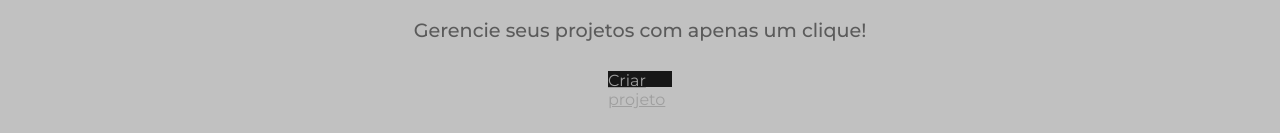
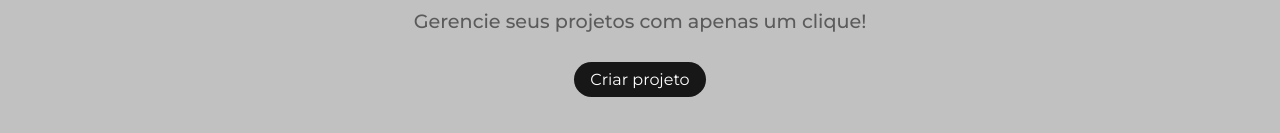
Before and after one commit to GSBarros17/pagina-react, a JavaScript app: page / in a window 1280 px wide. Shown: the part 344-477 px from the top of the page. Built offline with nearby package versions, Linux system fonts and the light colour scheme; grey boxes are pictures that could not be loaded; the HTML template or start-up script is replaced by a standard one.

Commit message:
estilizando o componente do botão

```diff
--- a/src/components/layout/LinkButton.module.css
+++ b/src/components/layout/LinkButton.module.css
@@ -1,6 +1,12 @@
 .btn {
-    width: 4rem;
-    height: 1rem;
+    padding: 0.5em 1em;
     background-color: #171717;
-    color: #9f9f9f;
+    color: #ffffff;
+    text-decoration: none;
+    border-radius: 20px;
+    transition: 0.5s;
 }
+
+.btn:hover{
+    color: #FFD00D;
+}
```
